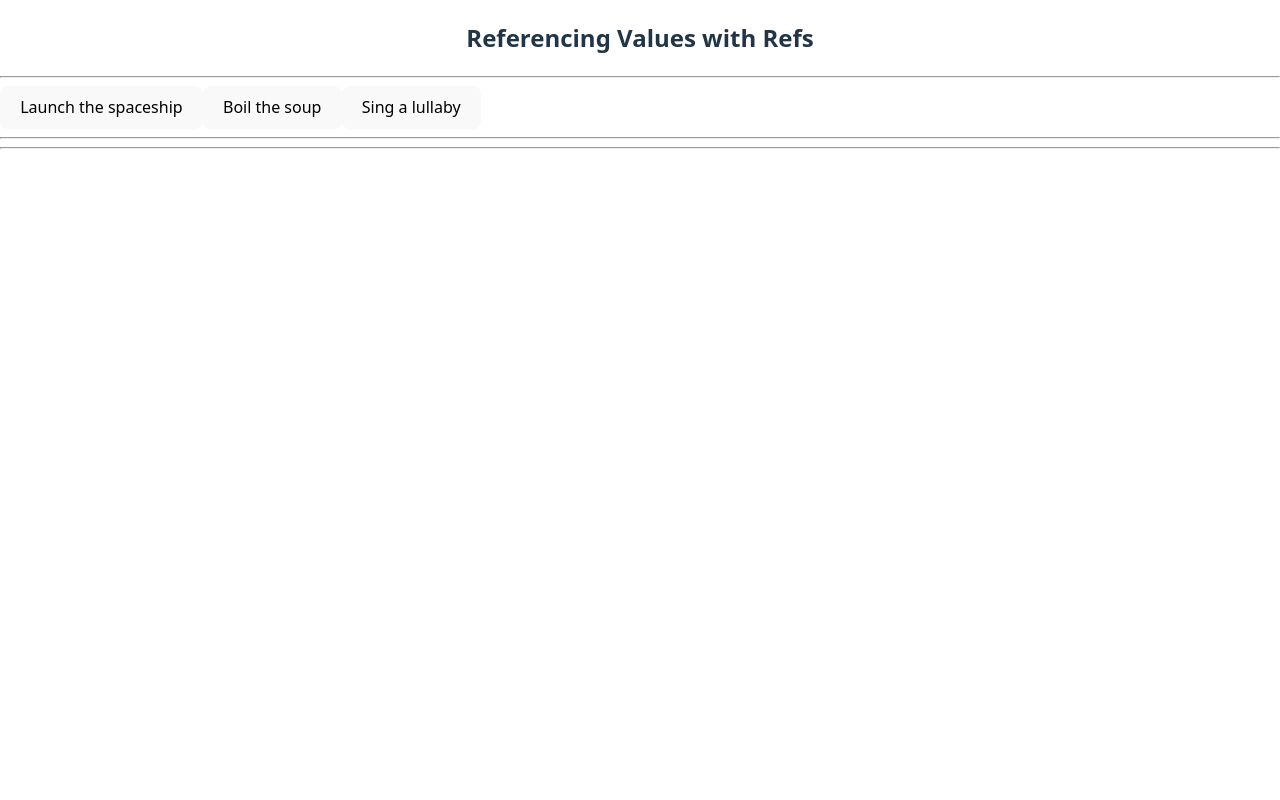
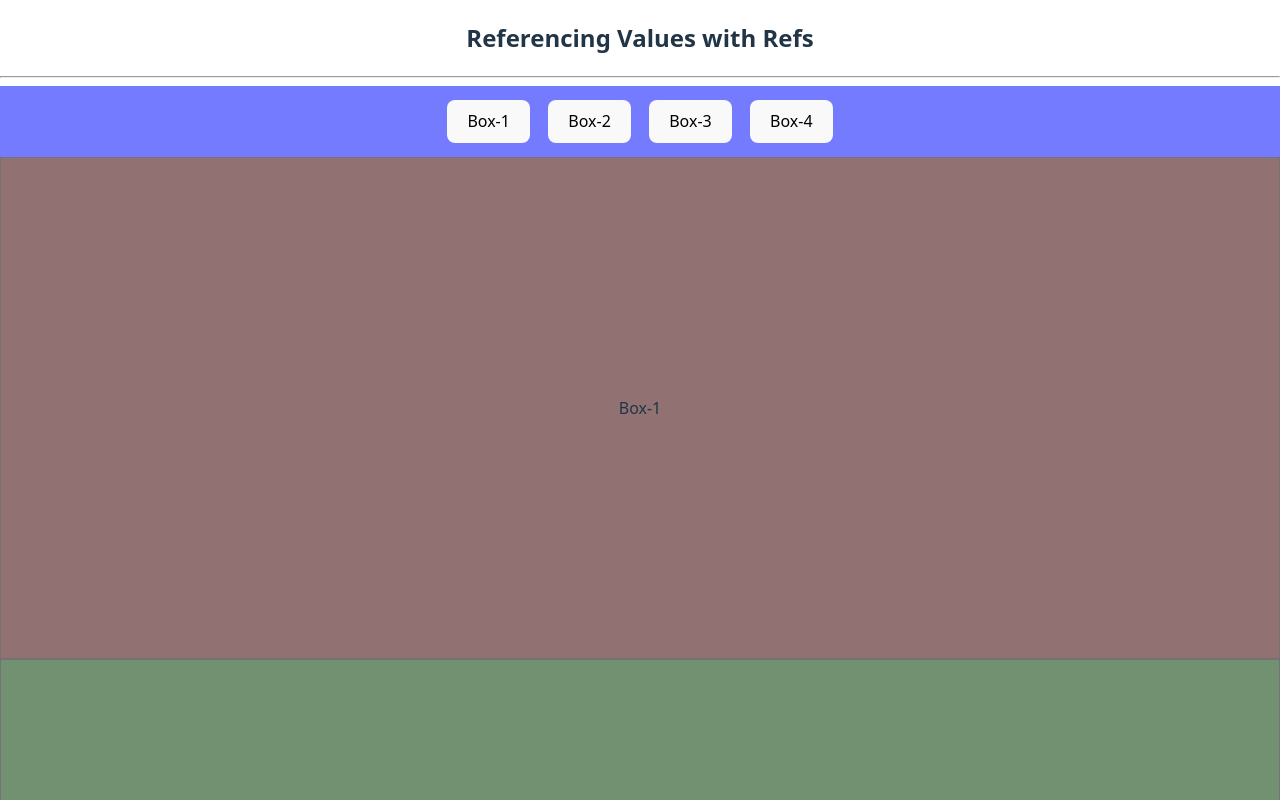
Before and after one commit to salam46khan/referencing_with_ref, a React (Vite) app: page / in a window 1280 px wide. Shown: the top 800 px of the page. Built offline with nearby package versions, Linux system fonts and the light colour scheme.

Commit message:
feat: explore ref focus and scrollIntoView

```diff
--- a/src/App.jsx
+++ b/src/App.jsx
@@ -1,7 +1,10 @@
 import Chat from "./components/Chat";
 import Dashboard from "./components/Debounce";
 import FastRef from "./components/FastRef";
+import FoursForm from "./components/FoursForm";
 import IsRefRendering from "./components/IsRefRendering";
+import Scroll from "./components/Scroll";
+import ScrollingToView from "./components/ScrollingToView";
 import StopWatch from "./components/StopWatch";
 import Toggle from "./components/Toggle";
 
@@ -10,11 +13,14 @@ const App = () => {
     <div>
       <h2 style={{textAlign: "center"}}>Referencing Values with Refs</h2>
       <hr />
-      <Dashboard />
+      <Scroll />
+      {/* <ScrollingToView /> */}
+      {/* <FoursForm /> */}
+      {/* <Dashboard /> */}
       {/* <Toggle /> */}
       <hr />
       {/* <Chat /> */}
-      <hr />
+      {/* <hr /> */}
       {/* <IsRefRendering />
       <hr />
       <FastRef />
--- /dev/null
+++ b/src/components/FoursForm.jsx
@@ -0,0 +1,17 @@
+import { useRef } from "react";
+
+const FoursForm = () => {
+    const ref = useRef(null)
+    const handleFocus = () => {
+        console.log(ref.current);
+        ref.current.focus()
+    }
+    return (
+        <div>
+            <input ref={ref} type="text" />
+            <button onClick={handleFocus}>Fosue</button>
+        </div>
+    );
+};
+
+export default FoursForm;
--- /dev/null
+++ b/src/components/Scroll.jsx
@@ -0,0 +1,41 @@
+import React, { useRef } from 'react';
+
+const Scroll = () => {
+    const ref1 = useRef(null)
+    const ref2 = useRef(null)
+    const ref3 = useRef(null)
+    const ref4 = useRef(null)
+
+    const handleRef1 = () => {
+        ref1.current.scrollIntoView()
+    }
+    const handleRef2 = () => {
+        ref2.current.scrollIntoView()
+    }
+    const handleRef3 = () => {
+        ref3.current.scrollIntoView()
+    }
+    const handleRef4 = () => {
+        ref4.current.scrollIntoView()
+    }
+    return (
+        <div>
+            <div className='box-btns'>
+                <button onClick={handleRef1}>Box-1</button>
+                <button onClick={handleRef2}>Box-2</button>
+                <button onClick={handleRef3}>Box-3</button>
+                <button onClick={handleRef4}>Box-4</button>
+            </div>
+            <div className='box-container'>
+                <div ref={ref1} className="box box-1">
+                    <p>Box-1</p>
+                </div>
+                <div ref={ref2} className="box box-2"><p>Box-2</p></div>
+                <div ref={ref3} className="box box-3"><p>Box-3</p></div>
+                <div ref={ref4} className="box box-4"><p>Box-4</p></div>
+            </div>
+        </div>
+    );
+};
+
+export default Scroll;
--- /dev/null
+++ b/src/components/ScrollingToView.jsx
@@ -0,0 +1,77 @@
+import React, { useRef } from 'react';
+
+const ScrollingToView = () => {
+    const firstCatRef = useRef(null);
+  const secondCatRef = useRef(null);
+  const thirdCatRef = useRef(null);
+     function handleScrollToFirstCat() {
+    firstCatRef.current.scrollIntoView({
+      behavior: 'smooth',
+      block: 'nearest',
+      inline: 'center'
+    });
+  }
+
+  function handleScrollToSecondCat() {
+    secondCatRef.current.scrollIntoView({
+      behavior: 'smooth',
+      block: 'nearest',
+      inline: 'center'
+    });
+  }
+
+  function handleScrollToThirdCat() {
+    thirdCatRef.current.scrollIntoView({
+      behavior: 'smooth',
+      block: 'nearest',
+      inline: 'center'
+    });
+  }
+    return (
+        <div>
+            <nav>
+        <button onClick={handleScrollToFirstCat}>
+          Neo
+        </button>
+        <button onClick={handleScrollToSecondCat}>
+          Millie
+        </button>
+        <button onClick={handleScrollToThirdCat}>
+          Bella
+        </button>
+      </nav>
+      <div>
+        <ul>
+          <li>
+            <img
+              src="https://placecats.com/neo/300/200"
+              alt="Neo"
+              ref={firstCatRef}
+            />
+          </li>
+          <li>
+            <img
+              src="https://placecats.com/millie/200/200"
+              alt="Millie"
+              ref={secondCatRef}
+            />
+          </li>
+          <li>
+            <img
+              src="https://placecats.com/bella/199/200"
+              alt="Bella"
+              ref={thirdCatRef}
+            />
+          </li>
+        </ul>
+      </div>
+
+
+
+
+
+        </div>
+    );
+};
+
+export default ScrollingToView;
--- a/src/index.css
+++ b/src/index.css
@@ -64,3 +64,68 @@ button:focus-visible {
     background-color: #f9f9f9;
   }
 }
+
+
+.box-btns{
+  background: #747bff;
+  padding: 10px;
+  display: flex;
+  justify-content: center;
+  align-items: center;
+  gap: 10px;
+}
+.box-container{
+
+}
+.box{
+  height: 500px;
+  border: 1px solid rgb(115, 115, 116);
+  display: flex;
+  justify-content: center;
+  align-items: center;
+}
+.box-1{
+  background: rgba(58, 0, 0, 0.555);
+}
+.box-2{
+  background: rgba(0, 58, 0, 0.555);
+}
+.box-3{
+  background: rgba(17, 0, 58, 0.555);
+}
+.box-4{
+  background: rgba(56, 0, 58, 0.555);
+}
+
+
+
+ul {
+  padding-inline-start: 20px;
+}
+
+div {
+  /* width: 100%; */
+  overflow: hidden;
+}
+
+nav {
+  text-align: center;
+}
+
+button {
+  margin: .25rem;
+}
+
+ul,
+li {
+  list-style: none;
+  white-space: nowrap;
+}
+
+li {
+  display: inline;
+  padding: 0.5rem;
+}
+img{
+  width: 600px;
+}
```
